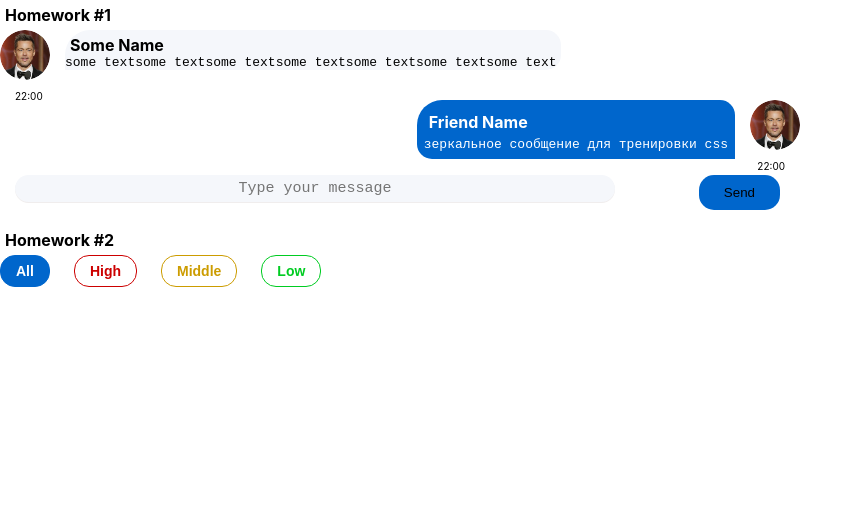
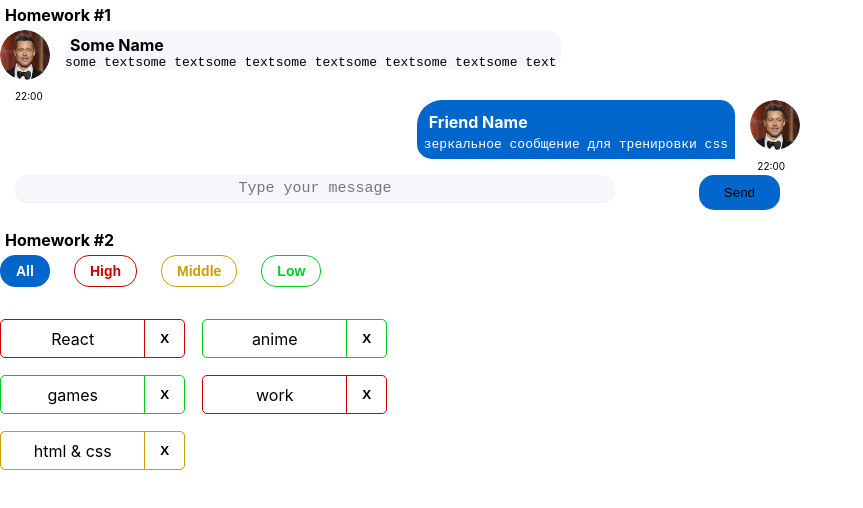
Before and after one commit to sergeianip20/itdz1, a React (Create React App) app: page / in a window 1280 px wide. Shown: the top 508 px of the page, without its empty margins (0-863 px from the left). Built offline with nearby package versions, Linux system fonts and the light colour scheme.

Commit message:
dz1 commit1

```diff
--- a/src/s2-homeworks/hw02/HW2.tsx
+++ b/src/s2-homeworks/hw02/HW2.tsx
@@ -37,7 +37,19 @@ const defaultAffairs: Array<AffairType> = [ // need to fix any
 
 // pure helper functions
 export const filterAffairs = (affairs: Array<AffairType>, filter: FilterType): Array<AffairType> => { // need to fix any
-return affairs.filter(el => el.priority===filter) // need to fix
+    if(filter === 'high'){
+        affairs = affairs.filter((f) => f.priority === 'high')
+    }
+    if(filter === 'middle'){
+        affairs = affairs.filter((f) => f.priority === 'middle')
+    }
+    if(filter === 'low'){
+        affairs = affairs.filter((f) => f.priority === 'low')
+    }
+        return affairs
+
+
+    // need to fix
 }
 export const deleteAffair = (affairs: Array<AffairType>, _id: number): Array<AffairType> => { // need to fix any
   if(_id === 0) {
```
